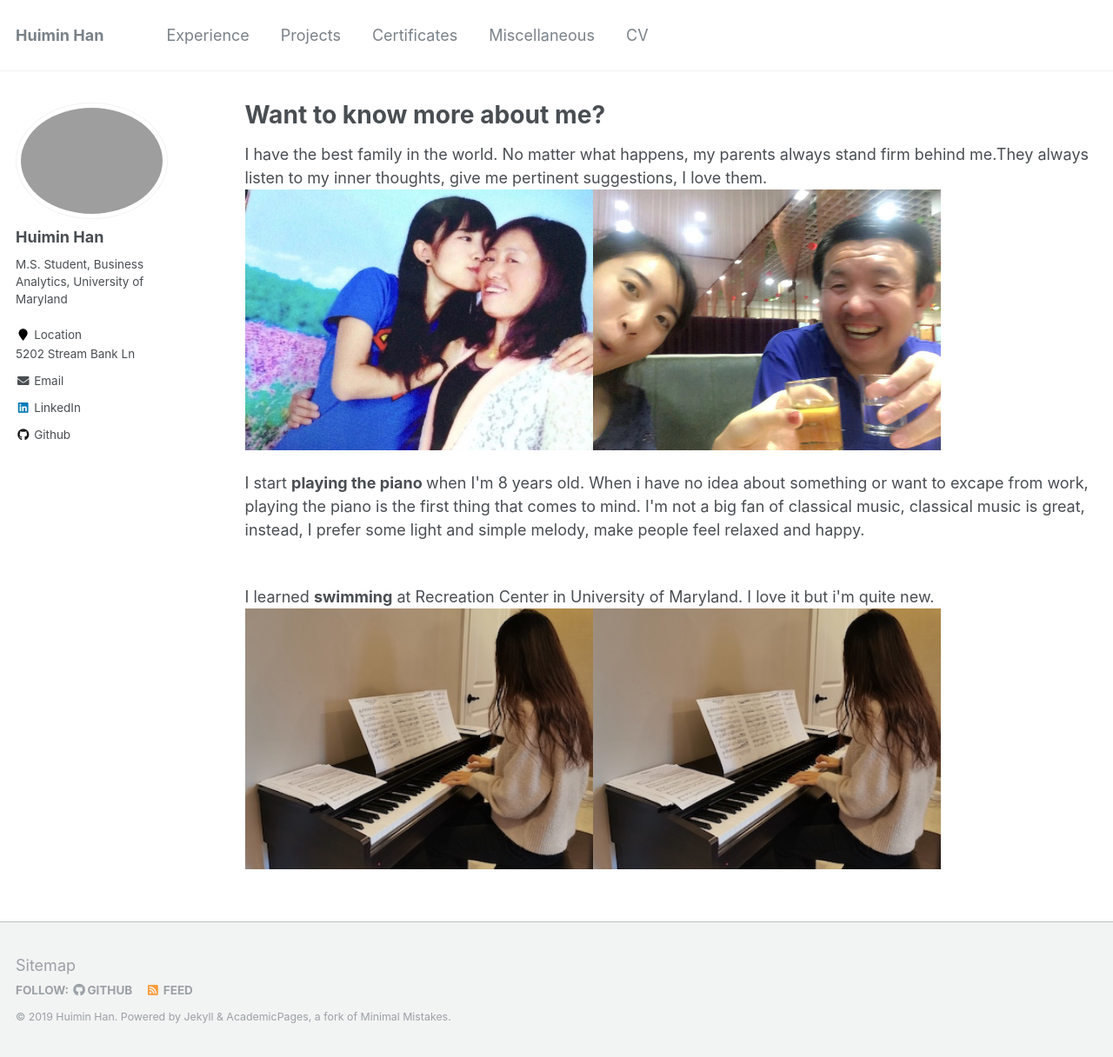
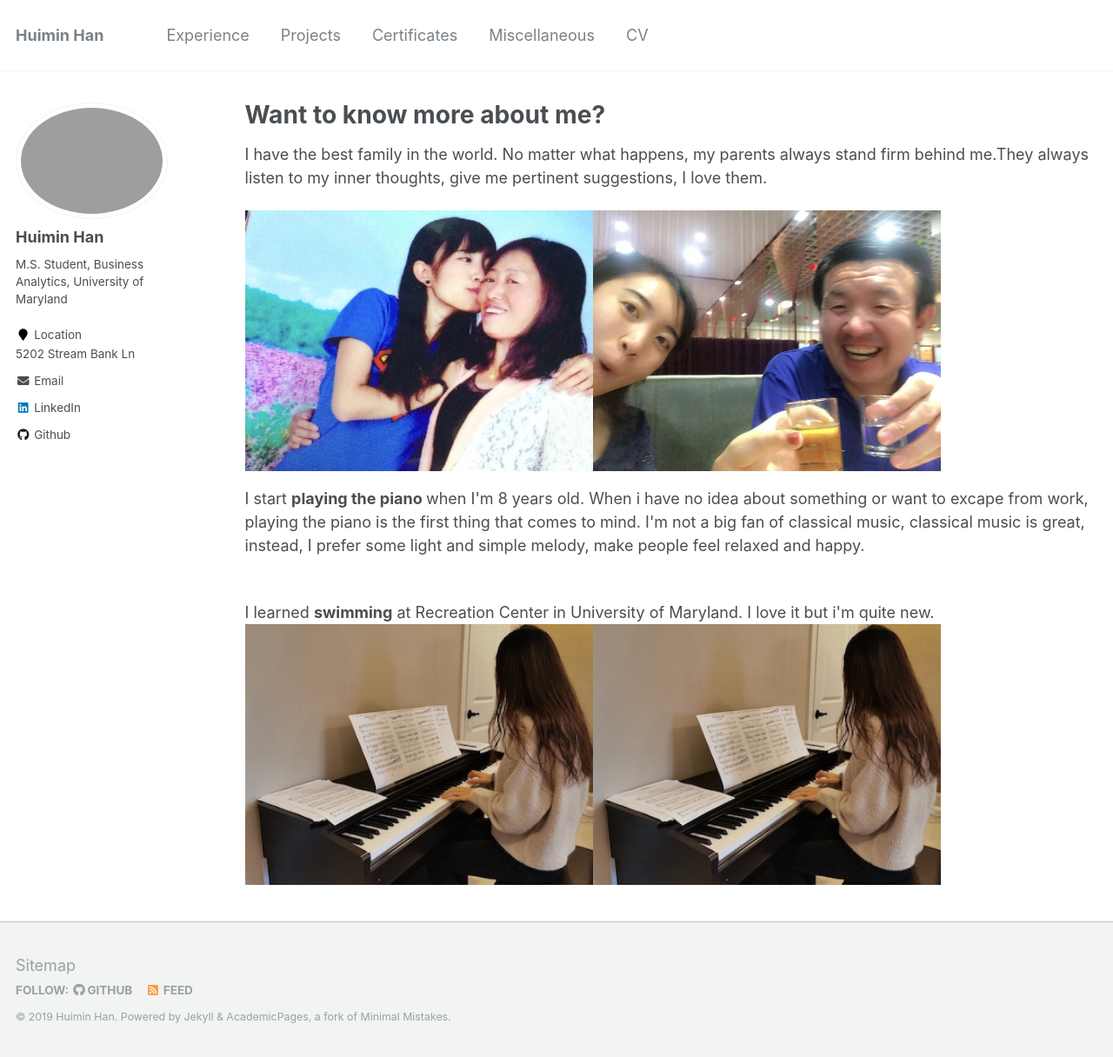
Before and after one commit to HannahHan3/HannahHan3.github.io, a Jekyll site: the page built from _pages/miscellaneous.html, in a window 1280 px wide and 1216 px high. Shown: the whole window at 87% size. Built offline with Jekyll 4.4.1, drawn with Linux system fonts in a browser that asks for light colours.

```diff
--- a/_pages/miscellaneous.html
+++ b/_pages/miscellaneous.html
@@ -5,7 +5,7 @@ permalink: /miscellaneous/
 author_profile: true
 ---
 {% include base_path %}
-<p>I have the best family in the world. No matter what happens, my parents always stand firm behind me.They always listen to my inner thoughts, give me pertinent suggestions, I love them.
+<p>I have the best family in the world. No matter what happens, my parents always stand firm behind me.They always listen to my inner thoughts, give me pertinent suggestions, I love them.</p>
 <img src='/images/mom and me.jpeg' alt="mom and me" style="width:400px;height:300px;"><img src='/images/dad and me.jpeg' alt="dad and me" style="width:400px;height:300px;">
 <p>I start <b>playing the piano </b>when I'm 8 years old. When i have no idea about something or want to excape from work, playing the piano is the first thing that comes to mind.
 I'm not a big fan of classical music, classical music is great, instead, I prefer some light and simple melody, make people feel relaxed and happy.
```
